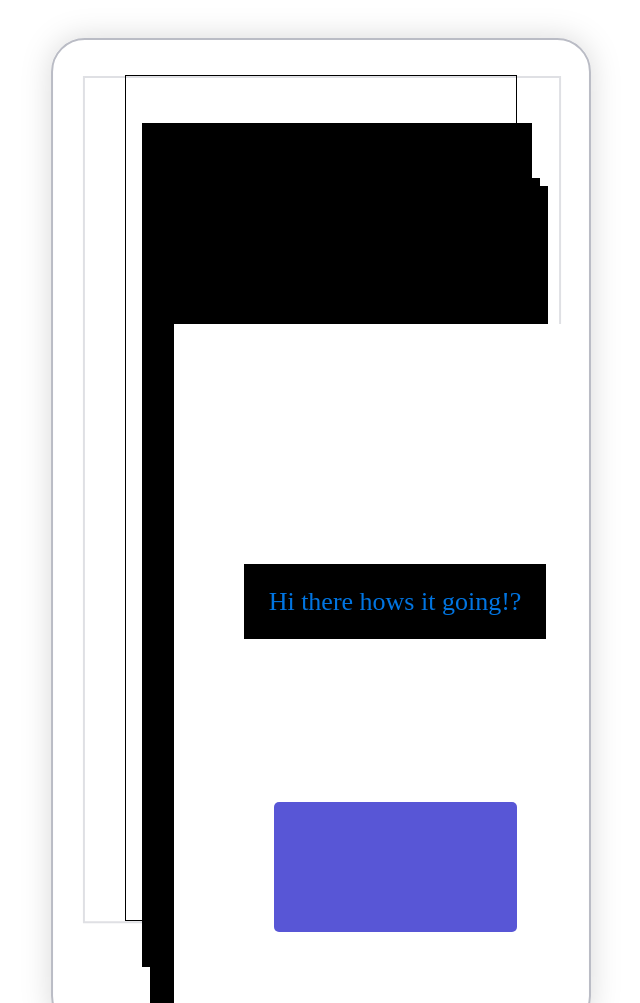
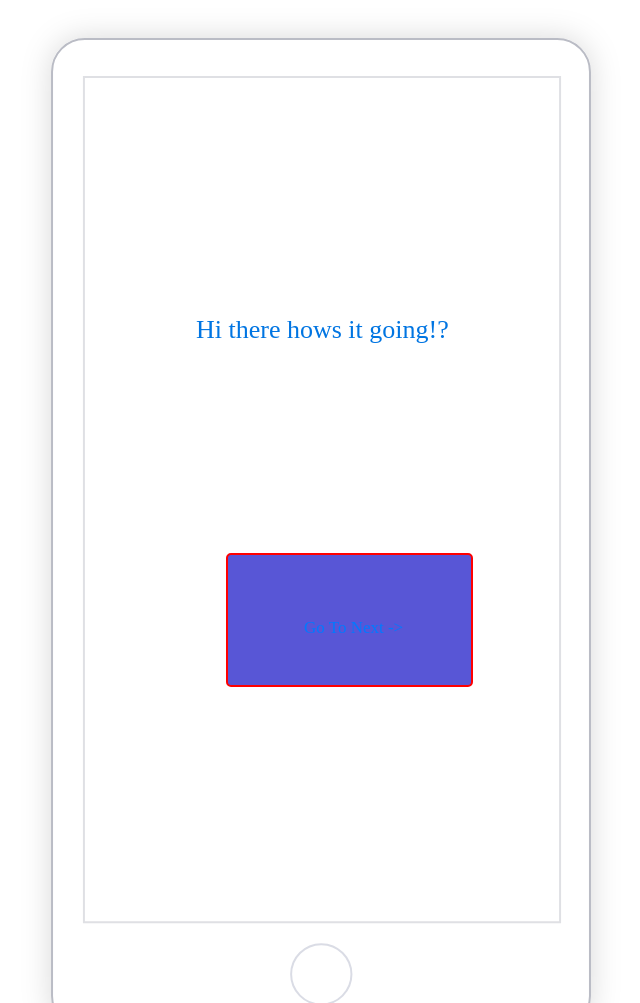
Before and after one commit to pendo-io/sessionRecording, a plain HTML site: page player.html in a window 1280 px wide. Shown: the top 1003 px of the page, without its empty margins (319-959 px from the left). Drawn offline with nearby package versions, Linux system fonts and the light colour scheme.

Commit message:
Fix position and align

```diff
--- a/js/classes/BaseElement.js
+++ b/js/classes/BaseElement.js
@@ -26,8 +26,8 @@ class BaseElement {
         this.element.style.color = "#" + this.json.fontColor;
         this.element.style.fontSize = this.json.fontSize + 'px';
         this.element.style.fontWeight = this.json.fontWeight || 'normal';
-        this.element.style.justifyContent = this.json.alignment && this.json.alignment !== 'natural' ? this.json.alignment : 'center';
-        this.element.style.alignItems = this.json.alignment && this.json.alignment !== 'natural' ? this.json.alignment : 'center';
+        // this.element.style.justifyContent = this.json.alignment && this.json.alignment !== 'natural' ? this.json.alignment : 'center';
+        // this.element.style.alignItems = this.json.alignment && this.json.alignment !== 'natural' ? this.json.alignment : 'center';
     }
 
     addPosition() {
@@ -65,6 +65,7 @@ class BaseElement {
         if (this.json.borderWidth && this.json.borderWidth > 0) {
             this.element.style.borderWidth = this.json.borderWidth  + 'px';
             this.element.style.borderColor = "#" + (this.json.borderColor || "000000");
+            this.element.style.borderStyle = "solid";
         }
         if(this.json.cornerRadius && this.json.cornerRadius > 0) {
             this.element.style.borderRadius = this.json.cornerRadius + 'px';
--- a/js/classes/Button.js
+++ b/js/classes/Button.js
@@ -5,8 +5,8 @@ class Button extends BaseElement {
   }
 
   createElement() {
-      this.element = document.createElement('span');
-      this.element.style.display = 'flex';
+      this.element = document.createElement('div');
+      // this.element.style.display = 'flex';
       if(this.json.text) {
           this.element.innerText = this.json.text;
       }
--- a/js/classes/Label.js
+++ b/js/classes/Label.js
@@ -6,10 +6,12 @@ class Label extends BaseElement {
 
   createElement() {
       this.element = document.createElement('span');
-      this.element.style.display = 'flex';
+      super.createElement();
+      // this.element.style.display = 'inline';
       if(this.json.text) {
           this.element.innerText = this.json.text;
       }
-      return super.createElement();
+      this.element.style.backgroundColor = null;
+
   }
 }
--- a/js/classes/View.js
+++ b/js/classes/View.js
@@ -5,7 +5,7 @@ class View extends BaseElement {
 
     createElement() {
         this.element = document.createElement('div');
-        this.element.style.display = 'flex'
+        // this.element.style.display = 'block'
         return super.createElement();
     }
 }
--- a/js/common/Helper.js
+++ b/js/common/Helper.js
@@ -16,7 +16,7 @@ const createLabel = (lbl) => {
     return label.getElement();
 }
 
-const parseAndBuild = (viewsArray, container, zIndex) => {
+const parseAndBuild = (viewsArray, container) => {
     if (viewsArray == null || viewsArray.length === 0) {
         return;
     } else {
@@ -28,9 +28,9 @@ const parseAndBuild = (viewsArray, container, zIndex) => {
             // types that should be ignored
             // types that require merging
             if (view.type.startsWith('_')) {
-                parseAndBuild(view.views, container, zIndex);
-            } else if(view.frame && view.frame.width === 0 || view.frame.height === 0) {
-                parseAndBuild(view.views, container, zIndex);
+                // parseAndBuild(view.views, container, zIndex);
+            } else if (view.frame && view.frame.width === 0 || view.frame.height === 0) {
+                parseAndBuild(view.views, container);
             } else {
                 let child;
                 switch (view.type) {
@@ -48,9 +48,17 @@ const parseAndBuild = (viewsArray, container, zIndex) => {
                         child = createView(view);
                         break;
                 }
-                child.style.zIndex = zIndex;
+                // child.style.zIndex = zIndex;
                 container.appendChild(child);
-                parseAndBuild(view.views, child, --zIndex);
+                if (view.type === ViewTypes.UIButton) {
+                    console.warn(child.type);
+                    console.warn(child);
+                    container = child;//UIButton.
+                } else {
+                    container = mainContent;
+                }
+
+                parseAndBuild(view.views, container);
             }
         });
     }
--- a/js/data.js
+++ b/js/data.js
@@ -15,7 +15,6 @@ const json = [{
     "borderWidth": 0,
     "borderColor": "000000",
     "cornerRadius": 0,
-    "bgColor": "000000",
     "type": "UILayoutContainerView",
     "views": [
         {
@@ -35,7 +34,6 @@ const json = [{
             "borderWidth": 0,
             "borderColor": "000000",
             "cornerRadius": 0,
-            "bgColor": "000000",
             "type": "UINavigationTransitionView",
             "views": [
                 {
@@ -55,7 +53,6 @@ const json = [{
                     "borderWidth": 0,
                     "borderColor": "000000",
                     "cornerRadius": 0,
-                    "bgColor": "000000",
                     "type": "UIViewControllerWrapperView",
                     "views": [
                         {
@@ -87,7 +84,6 @@ const json = [{
                                         "width": 302,
                                         "height": 75
                                     },
-                                    "bgColor": "000000",
                                     "type": "UILabel",
                                     "margin": {
                                         "right": 8,
@@ -136,15 +132,14 @@ const json = [{
                                                 "bottom": 8
                                             },
                                             "frame": {
-                                                "y": 470,
-                                                "x": 92,
+                                                "y": 0,
+                                                "x": 0,
                                                 "width": 243,
                                                 "height": 130
                                             },
                                             "borderWidth": 0,
                                             "borderColor": "000000",
                                             "cornerRadius": 0,
-                                            "bgColor": "000000",
                                             "type": "_UISystemBackgroundView",
                                             "views": [
                                                 {
@@ -156,8 +151,8 @@ const json = [{
                                                         "bottom": 8
                                                     },
                                                     "frame": {
-                                                        "y": 470,
-                                                        "x": 92,
+                                                        "y": 0,
+                                                        "x": 0,
                                                         "width": 243,
                                                         "height": 130
                                                     },
@@ -174,8 +169,8 @@ const json = [{
                                             "superClass": "NSObject",
                                             "borderColor": "000000",
                                             "frame": {
-                                                "y": 525,
-                                                "x": 160,
+                                                "y": 55,
+                                                "x": 68,
                                                 "width": 107,
                                                 "height": 21
                                             },
@@ -221,7 +216,6 @@ const json = [{
             "borderWidth": 0,
             "borderColor": "000000",
             "cornerRadius": 0,
-            "bgColor": "000000",
             "type": "UINavigationBar",
             "views": [
                 {
@@ -233,7 +227,7 @@ const json = [{
                         "bottom": 8
                     },
                     "frame": {
-                        "y": 0,
+                        "y": -47,
                         "x": 0,
                         "width": 390,
                         "height": 91
@@ -241,7 +235,6 @@ const json = [{
                     "borderWidth": 0,
                     "borderColor": "000000",
                     "cornerRadius": 0,
-                    "bgColor": "000000",
                     "type": "_UIBarBackground",
                     "views": [
                         {
@@ -261,7 +254,6 @@ const json = [{
                             "borderWidth": 0,
                             "borderColor": "000000",
                             "cornerRadius": 0,
-                            "bgColor": "000000",
                             "type": "UIVisualEffectView",
                             "views": [
                                 {
@@ -281,7 +273,6 @@ const json = [{
                                     "borderWidth": 0,
                                     "borderColor": "000000",
                                     "cornerRadius": 0,
-                                    "bgColor": "000000",
                                     "type": "_UIVisualEffectBackdropView",
                                     "views": []
                                 }
@@ -304,7 +295,6 @@ const json = [{
                             "borderWidth": 0,
                             "borderColor": "000000",
                             "cornerRadius": 0,
-                            "bgColor": "000000",
                             "type": "_UIBarBackgroundShadowView",
                             "views": [
                                 {
@@ -316,7 +306,7 @@ const json = [{
                                         "bottom": 8
                                     },
                                     "frame": {
-                                        "y": 91,
+                                        "y": 0,
                                         "x": 0,
                                         "width": 390,
                                         "height": 1
@@ -341,7 +331,7 @@ const json = [{
                         "bottom": 0
                     },
                     "frame": {
-                        "y": 47,
+                        "y": 0,
                         "x": 0,
                         "width": 390,
                         "height": 44
@@ -349,7 +339,6 @@ const json = [{
                     "borderWidth": 0,
                     "borderColor": "000000",
                     "cornerRadius": 0,
-                    "bgColor": "000000",
                     "type": "_UINavigationBarContentView",
                     "views": []
                 },
@@ -362,7 +351,7 @@ const json = [{
                         "bottom": 8
                     },
                     "frame": {
-                        "y": 47,
+                        "y": 0,
                         "x": 0,
                         "width": 0,
                         "height": 0
@@ -370,7 +359,6 @@ const json = [{
                     "borderWidth": 0,
                     "borderColor": "000000",
                     "cornerRadius": 0,
-                    "bgColor": "000000",
                     "type": "UIView",
                     "views": []
                 }
--- a/js/player.js
+++ b/js/player.js
@@ -11,7 +11,7 @@ const createMainContent = () => {
         //Main container
         mainContent = document.createElement('div');
         mainContent.style.position = 'absolute';
-        mainContent.style.border = 'solid 1px black';
+        mainContent.style.overflow = 'hidden';
         mainContent.style.width = '390px';
         mainContent.style.height = '844px';
         mainContent.style.top = '75px';
@@ -19,7 +19,7 @@ const createMainContent = () => {
         container.appendChild(mainContent);
 
         //PARSE AND BUILD
-        parseAndBuild(json, mainContent, 999)
+        parseAndBuild(json, mainContent)
     }
 }
 
--- a/player.html
+++ b/player.html
@@ -14,6 +14,6 @@
     <title>Title</title>
 </head>
 <body >
-    <div id="container" style="display: flex;justify-content: center; align-items: center;"></div>
+    <div id="container" style="display: flex;justify-content: center; align-items: center; overflow: hidden"></div>
 </body>
 </html>
```
